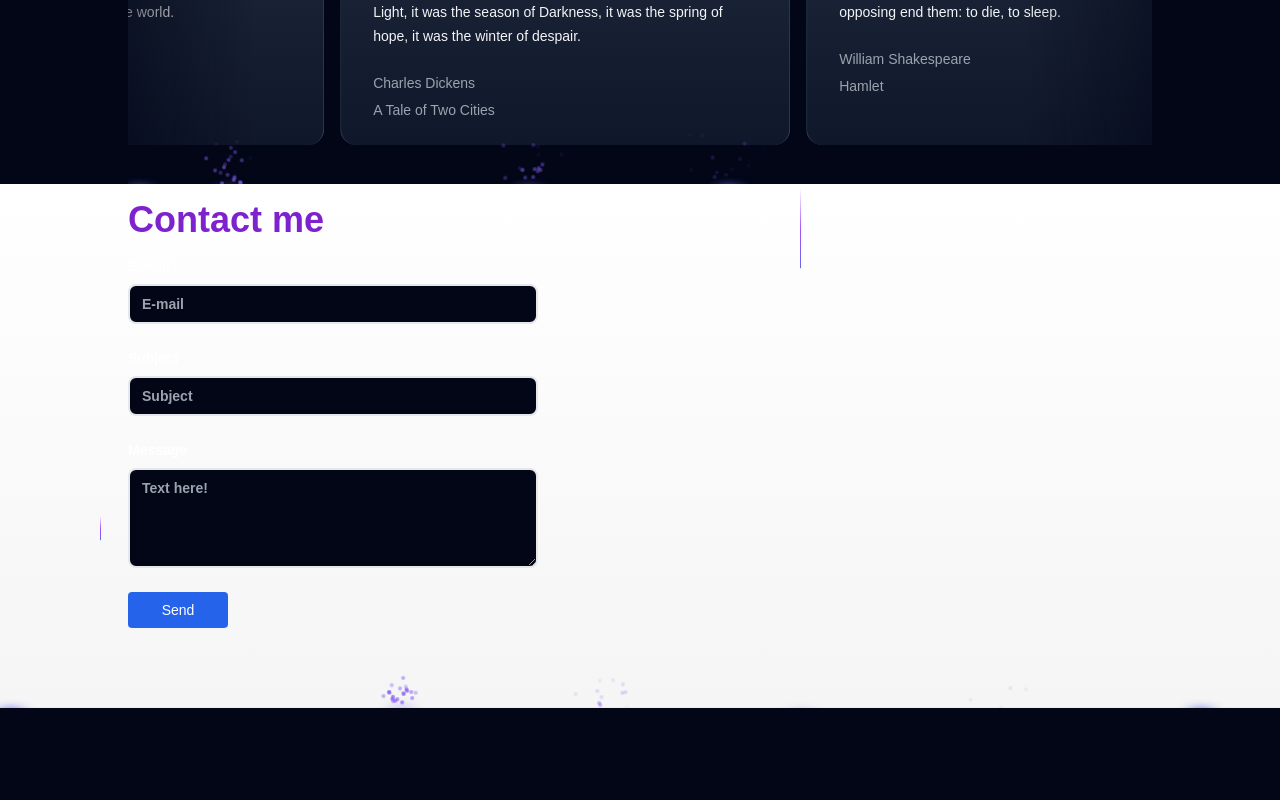
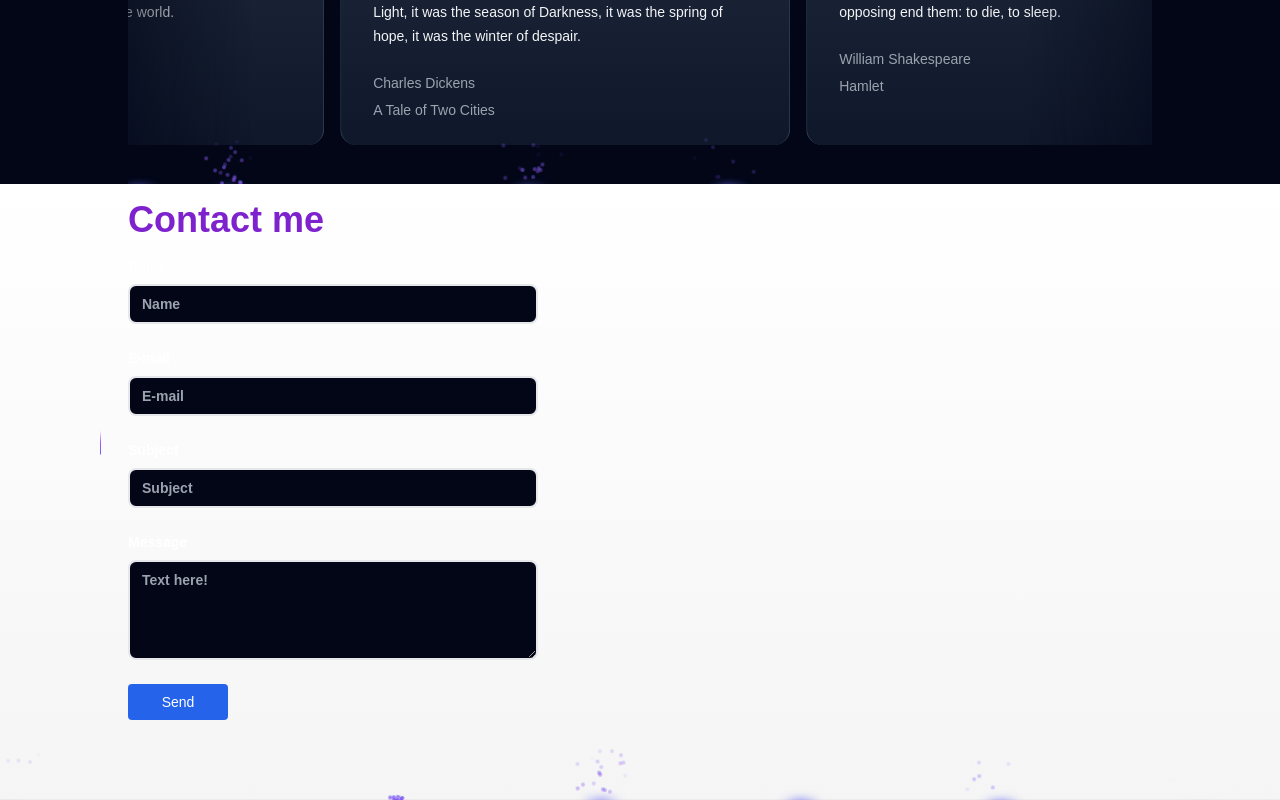
Before and after one commit to Isaia-mhd/next-portfolio, a Next.js app: page / in a window 1280 px wide. Shown: the part 1222-2022 px from the top of the page. Before the commit the page ends 1930 px from the top, so only its background shows below. Built offline with nearby package versions, Linux system fonts and the light colour scheme.

Commit message:
add the name field

```diff
--- a/components/contactItem.tsx
+++ b/components/contactItem.tsx
@@ -4,6 +4,7 @@ import React, { useState } from 'react';
 import axios from 'axios';
 
 const ContactItem = () => {
+  const [name, setName] = useState('');
   const [email, setEmail] = useState('');
   const [subject, setSubject] = useState('');
   const [message, setMessage] = useState('');
@@ -15,6 +16,7 @@ const ContactItem = () => {
 
     try {
       const response = await axios.post('https://isaia-portfolio-api.up.railway.app/api/send-email', {
+        name,
         email,
         subject,
         message,
@@ -35,6 +37,17 @@ const ContactItem = () => {
         <form onSubmit={handleSubmit} className="w-full max-w-[400px] mx-auto md:max-w-[50%] lg:max-w-[40%] md:mx-0 py-2 rounded-lg">
           <div className="mb-4 text-white font-semibold">
             <h1 className="text-4xl font-bold text-purple-700">Contact me</h1>
+          </div>
+          <div className="flex flex-col gap-2 mb-6">
+            <label htmlFor="name" className="text-white text-sm font-semibold">Name</label>
+            <input
+              type="text"
+              value={name}
+              onChange={(e) => setName(e.target.value)}
+              required
+              className="bg-slate-950 rounded-lg px-3 text-slate-700 text-sm font-semibold focus:outline-none border-2 focus:border-blue-700 py-2"
+              placeholder="Name"
+            />
           </div>
           <div className="flex flex-col gap-2 mb-6">
             <label htmlFor="email" className="text-white text-sm font-semibold">E-mail</label>
```
